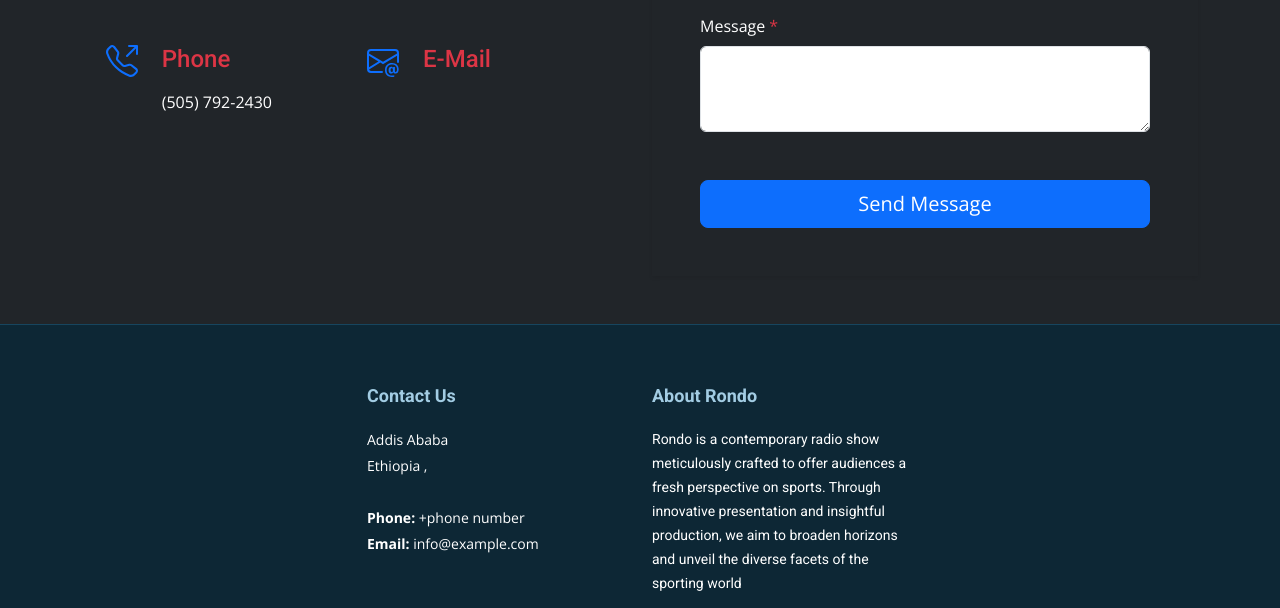
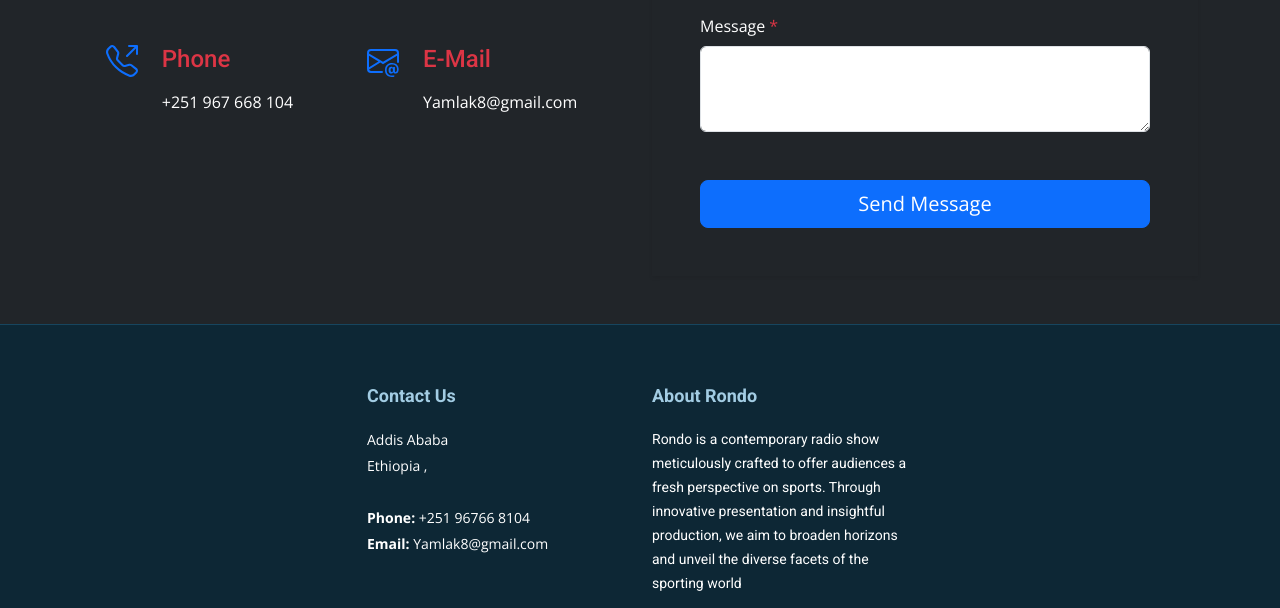
Before and after one commit to yonatannnn/Rondo, a website: page index.html in a window 1280 px wide. Shown: the part 3110-3718 px from the top of the page. Drawn offline with nearby package versions, Linux system fonts and the light colour scheme.

Commit message:
address changed

```diff
--- a/index.html
+++ b/index.html
@@ -397,7 +397,7 @@
                   <div>
                     <h4 class="mb-3 text-danger">Phone</h4>
                     <p class="mb-0">
-                      <a class="link-secondary text-decoration-none text-white" href="tel:+15057922430">(505) 792-2430</a>
+                      <a class="link-secondary text-decoration-none text-white" href="tel:+251967668104">+251 967 668 104</a>
                     </p>
                   </div>
                 </div>
@@ -413,6 +413,7 @@
                   <div>
                     <h4 class="mb-3 text-danger">E-Mail</h4>
                     <p class="mb-0">
+                      <a class="link-secondary text-decoration-none text-white" href="mailto:Yamlak8@gmail.com">Yamlak8@gmail.com</a>
                     </p>
                   </div>
                 </div>
@@ -483,8 +484,8 @@
                 <p>
                   Addis Ababa <br>
                   Ethiopia ,<br><br>
-                  <strong>Phone:</strong> +phone number<br>
-                  <strong>Email:</strong> info@example.com<br>
+                  <strong>Phone:</strong> +251 96766 8104<br>
+                  <strong>Email:</strong> Yamlak8@gmail.com<br>
                 </p>
 
               </div>
```
